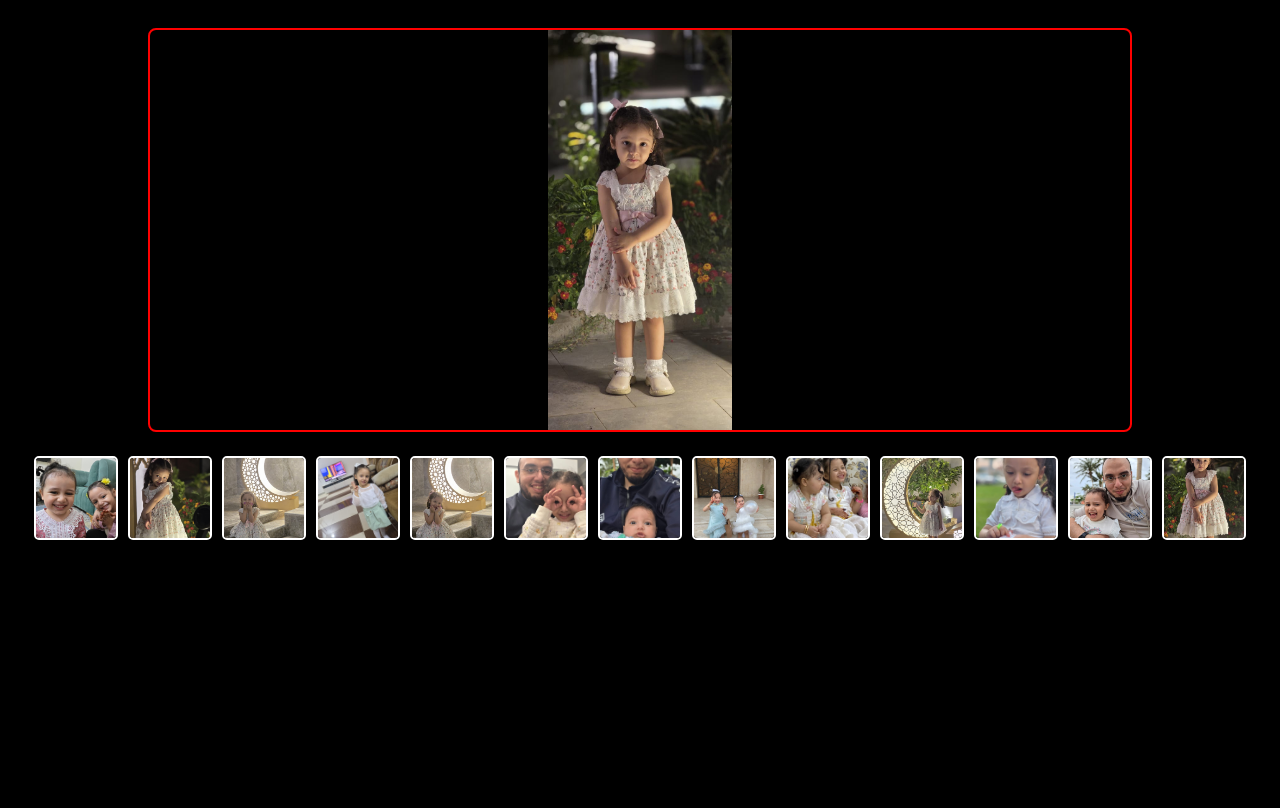
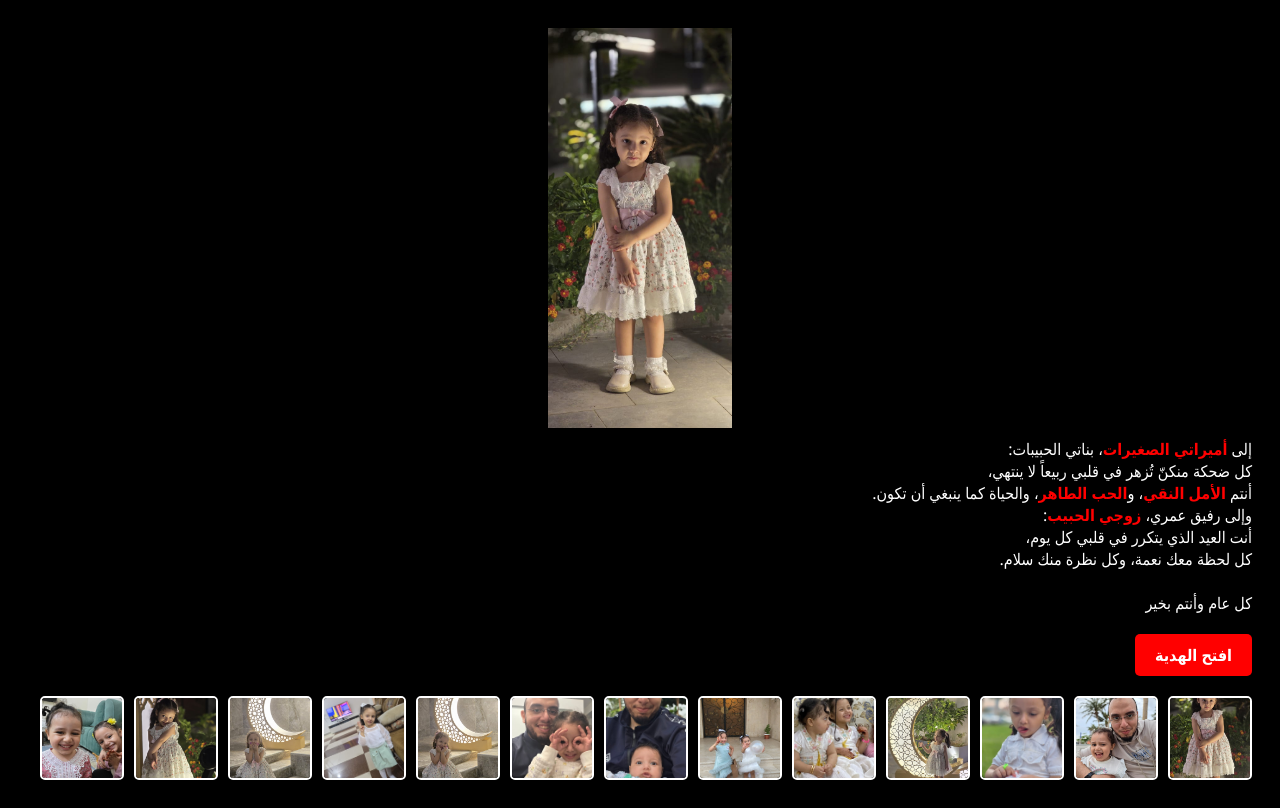
Before and after one commit to yaman120/qurat-al-ain, a plain HTML site: page index.html in a window 1280 px wide. Drawn offline with Linux system fonts and the light colour scheme.

Commit message:
تحديث صفحة التهنئة وعرض الصور تلقائياً مع الصوت

```diff
--- a/index.html
+++ b/index.html
@@ -3,28 +3,35 @@
 <head>
 <meta charset="UTF-8" />
 <meta name="viewport" content="width=device-width, initial-scale=1" />
-<title>ألبوم الصور</title>
+<title>تهنئة خاصة مع هدية</title>
 <style>
   body {
     background-color: #000;
     color: white;
-    font-family: Arial, sans-serif;
+    font-family: "Segoe UI", Tahoma, Geneva, Verdana, sans-serif;
     padding: 20px;
-    text-align: center;
+    text-align: right;
   }
-  .main-image {
-    width: 80%;
-    max-height: 400px;
-    object-fit: contain;
-    margin-bottom: 20px;
-    border-radius: 8px;
-    border: 2px solid red;
+  .highlight-red {
+    color: red;
+    font-weight: bold;
+  }
+  .gift-button {
+    background-color: red;
+    color: white;
+    width: fit-content;
+    padding: 10px 20px;
+    margin: 20px 0;
+    cursor: pointer;
+    font-weight: bold;
+    border-radius: 5px;
+    user-select: none;
   }
   .album {
     display: flex;
-    justify-content: center;
     gap: 10px;
     overflow-x: auto;
+    margin-top: 20px;
   }
   .album img {
     width: 80px;
@@ -38,39 +45,106 @@
   .album img:hover {
     border-color: red;
   }
+  .main-image {
+    width: 100%;
+    max-height: 400px;
+    object-fit: contain;
+    margin-bottom: 10px;
+    border-radius: 8px;
+    display: block;
+  }
 </style>
 </head>
 <body>
 
-<!-- الصورة الكبيرة الافتراضية -->
+<!-- الصورة الكبيرة -->
 <img id="mainImage" class="main-image" src="images/00000.jpg" alt="صورة كبيرة" />
 
-<!-- ألبوم الصور المصغرة -->
-<div class="album" id="album">
-  <!-- الصور ستضاف هنا تلقائياً -->
+<!-- نص التهنئة -->
+<div>
+  إلى <span class="highlight-red">أميراتي الصغيرات</span>، بناتي الحبيبات:<br />
+  كل ضحكة منكنّ تُزهر في قلبي ربيعاً لا ينتهي،<br />
+  أنتم <span class="highlight-red">الأمل النقي</span>، و<span class="highlight-red">الحب الطاهر</span>، والحياة كما ينبغي أن تكون.<br />
+  وإلى رفيق عمري، <span class="highlight-red">زوجي الحبيب</span>:<br />
+  أنت العيد الذي يتكرر في قلبي كل يوم،<br />
+  كل لحظة معك نعمة، وكل نظرة منك سلام.<br />
+  <br />
+  كل عام وأنتم بخير
 </div>
 
+<!-- زر افتح الهدية -->
+<div id="giftButton" class="gift-button">
+  افتح الهدية
+</div>
+
+<!-- ألبوم الصور المصغرة -->
+<div class="album">
+  <img src="images/00000.jpg" alt="صورة 1" />
+  <img src="images/111111.jpg" alt="صورة 2" />
+  <img src="images/121111.jpg" alt="صورة 3" />
+  <img src="images/22111.jpg" alt="صورة 4" />
+  <img src="images/22222.jpg" alt="صورة 5" />
+  <img src="images/31111.jpg" alt="صورة 6" />
+  <img src="images/33333.jpg" alt="صورة 7" />
+  <img src="images/44444.jpg" alt="صورة 8" />
+  <img src="images/55555.jpg" alt="صورة 9" />
+  <img src="images/66666.jpg" alt="صورة 10" />
+  <img src="images/77777.jpg" alt="صورة 11" />
+  <img src="images/88888.jpg" alt="صورة 12" />
+  <img src="images/99999.jpg" alt="صورة 13" />
+</div>
+
+<!-- ملف الصوت -->
+<audio id="giftAudio" src="audio/gift.mp3"></audio>
+
 <script>
-  // قائمة أسماء الصور (ممكن تحديثها تلقائياً في المستقبل)
-  const images = [
-    "00000.jpg", "111111.jpg", "121111.jpg", "22111.jpg", "22222.jpg",
-    "31111.jpg", "33333.jpg", "44444.jpg", "55555.jpg", "66666.jpg",
-    "77777.jpg", "88888.jpg", "99999.jpg"
+  let currentIndex = 0;
+  let images = [
+    'images/00000.jpg',
+    'images/111111.jpg',
+    'images/121111.jpg',
+    'images/22111.jpg',
+    'images/22222.jpg',
+    'images/31111.jpg',
+    'images/33333.jpg',
+    'images/44444.jpg',
+    'images/55555.jpg',
+    'images/66666.jpg',
+    'images/77777.jpg',
+    'images/88888.jpg',
+    'images/99999.jpg'
   ];
 
-  const albumDiv = document.getElementById('album');
-  const mainImage = document.getElementById('mainImage');
+  let intervalId = null;
 
-  // إنشاء صور مصغرة ديناميكياً
-  images.forEach(filename => {
-    const img = document.createElement('img');
-    img.src = 'images/' + filename;
-    img.alt = filename;
-    img.onclick = () => {
-      mainImage.src = img.src;
-      mainImage.alt = img.alt;
-    };
-    albumDiv.appendChild(img);
+  function showImage(src) {
+    document.getElementById('mainImage').src = src;
+  }
+
+  function startSlideshow() {
+    intervalId = setInterval(() => {
+      currentIndex = (currentIndex + 1) % images.length;
+      showImage(images[currentIndex]);
+    }, 3000);
+  }
+
+  function stopSlideshow() {
+    clearInterval(intervalId);
+  }
+
+  document.getElementById('giftButton').addEventListener('click', () => {
+    const audio = document.getElementById('giftAudio');
+    audio.play();
+    showImage(images[0]);
+    startSlideshow();
+  });
+
+  document.querySelectorAll('.album img').forEach((img, index) => {
+    img.addEventListener('click', () => {
+      stopSlideshow();
+      currentIndex = index;
+      showImage(images[currentIndex]);
+    });
   });
 </script>
 
```
Also changed, not shown: 1 other file.
